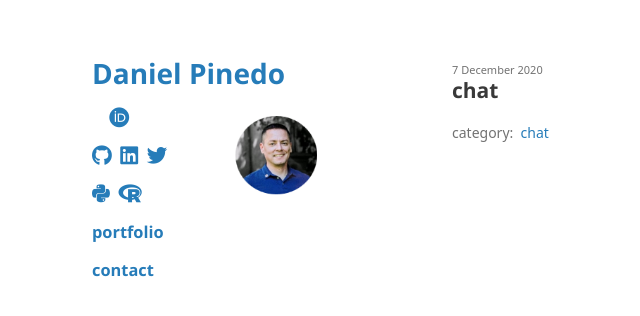
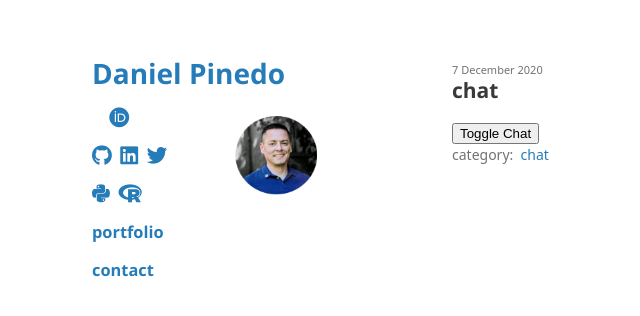
Before and after one commit to odenipinedo/odenipinedo.github.io, a Jekyll site: the page built from _posts/2020-12-07-chat.html, in a window 1280 px wide. Shown: the top 316 px of the page, without its empty margins (118-758 px from the left). Built offline with Jekyll 4.4.1, drawn with Linux system fonts in a browser that asks for light colours; nearby versions of some CDN libraries; some web fonts are replaced; a style sheet for code colours, icons or effects is not loaded; the repository's description, which GitHub fills in, is left out.

Commit message:
Update 2020-12-07-chat.html

```diff
--- a/_posts/2020-12-07-chat.html
+++ b/_posts/2020-12-07-chat.html
@@ -14,8 +14,10 @@
 
 <script>
   ((window.gitter = {}).chat = {}).options = {
-    room: 'gitterHQ/sidecar',
+    room: 'odenipinedo/community',
     activationElement: '.my-special-button',
     targetElement: '.my-special-target-element'
   };
 </script>
+
+<button class="js-gitter-toggle-chat-button">Toggle Chat</button>
```
